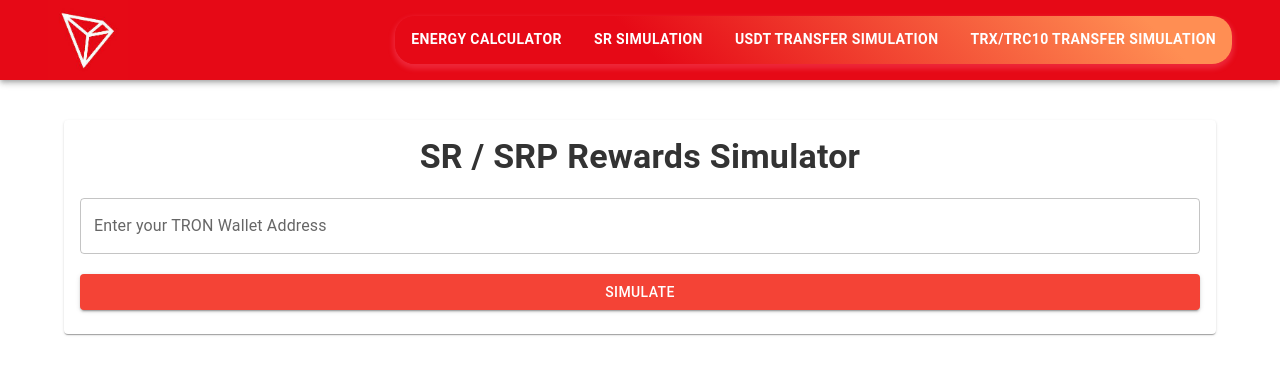
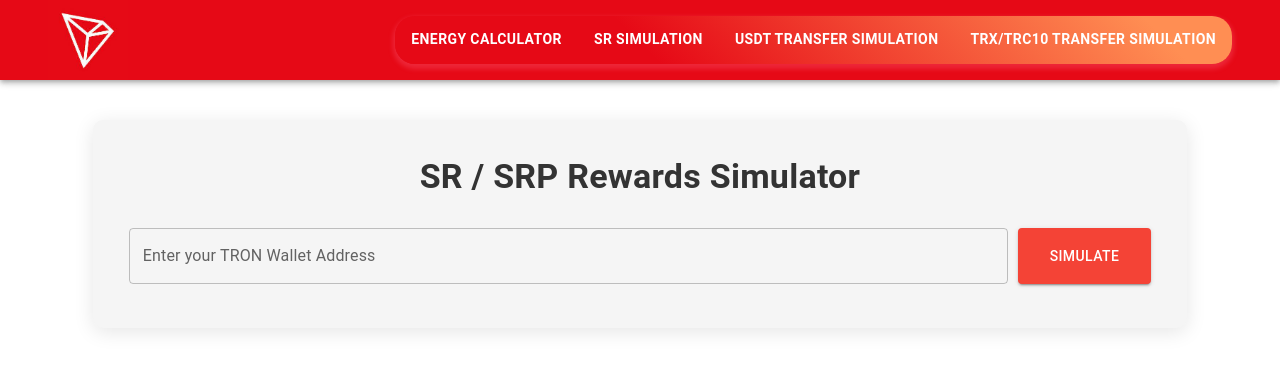
Before and after one commit to aziz1975/tron-dev-tools, a Next.js app: page /sr-simulation in a window 1280 px wide. Shown: the top 374 px of the page. Built offline with nearby package versions, Linux system fonts and the light colour scheme.

Commit message:
improved SRSimulator

```diff
--- a/app/sr-simulation/SRSimulation.tsx
+++ b/app/sr-simulation/SRSimulation.tsx
@@ -90,9 +90,9 @@
       }
 
       const witnessResponse = await axios.get<TronscanWitnessResponse>(API_TRONSCAN_URL, {
-        headers: {
-          "TRON-PRO-API-KEY": process.env.TRON_PRO_API_KEY || "",
-        },
+        // headers: {
+        //   "TRON-PRO-API-KEY": process.env.TRON_PRO_API_KEY || "",
+        // },
       });
 
       const candidates: Witness[] = witnessResponse.data.data.map((witness) => ({
@@ -190,13 +190,13 @@
   };
 
   return (
-    <Container className="container" maxWidth="lg">
-      <Card style={{ maxWidth: '1200px', margin: 'auto', backgroundColor: 'white' }}>
+    <Container className="container" maxWidth="lg" sx={{ padding: '20px' }}>
+      <Card sx={{ maxWidth: '95%', margin: 'auto', backgroundColor: '#f5f5f5', borderRadius: '10px', boxShadow: '0 4px 20px rgba(0, 0, 0, 0.1)', padding: '20px' }}>
         <CardContent>
-          <Typography variant="h4" style={{ color: "#333", textAlign: "center", marginBottom: "20px", fontWeight: "bold" }}>
+          <Typography variant="h4" sx={{ color: "#333", textAlign: "center", marginBottom: "30px", fontWeight: "bold" }}>
             SR / SRP Rewards Simulator
           </Typography>
-          <div className="form-group">
+          <div className="form-group flex flex-row" sx={{ marginBottom: '20px' }}>
             <TextField
               id="tron-address"
               label="Enter your TRON Wallet Address"
@@ -205,47 +205,47 @@
               value={inputAddress}
               onChange={(e) => setInputAddress(e.target.value)}
               placeholder="Enter TRON Wallet Address"
-              style={{ marginBottom: '20px' }}
+              sx={{ marginRight: '10px' }}
             />
-            <Button variant="primary" onClick={fetchSRData} fullWidth>
+            <Button variant="primary" sx={{ width: '150px' }} onClick={fetchSRData}>
               Simulate
             </Button>
           </div>
 
-          {error && <Typography className="error" color="error">{error}</Typography>}
+          {error && <Typography className="error" color="error" sx={{ marginBottom: '20px' }}>{error}</Typography>}
 
           {addressName && (
-            <Typography variant="body1">Name: <strong>{addressName}</strong></Typography>
+            <Typography variant="body1" sx={{ marginBottom: '20px' }}>Name: <strong>{addressName}</strong></Typography>
           )}
 
           {brokerageRatio !== null && (
-            <Typography variant="body1">
-              Brokerage Ratio: <span title="The percentage of rewards retained by the SR/SRP for operational costs">{(brokerageRatio * 100).toFixed(2)}%</span>
+            <Typography variant="body1" sx={{ marginBottom: '20px' }}>
+              Brokerage Ratio: <span  className="font-bold" title="The percentage of rewards retained by the SR/SRP for operational costs">{(brokerageRatio * 100).toFixed(2)}%</span>
             </Typography>
           )}
 
           {rewards && (
             <div>
-              <Typography variant="h5" style={{ color: "#333", marginTop: "20px" }}>Results:</Typography>
+              <Typography variant="h6" sx={{ fontWeight: 'bold', fontSize: '1.2rem', marginTop: '20px' }}>Results:</Typography>
               <Typography variant="body1">Votes needed to become SR: <strong>{srVotesNeeded}</strong></Typography>
               <Typography variant="body1">Votes needed to become SRP: <strong>{srpVotesNeeded}</strong></Typography>
 
-              <Typography variant="h6">Rewards Table:</Typography>
-              <TableContainer component={Paper} style={{ marginTop: '20px' }}>
-                <Table>
+              <Typography variant="h6" sx={{ fontWeight: 'bold', fontSize: '1.2rem',  marginTop: '20px' }}>Rewards Table:</Typography>
+              <TableContainer component={Paper} sx={{ marginTop: '20px', marginBottom: '20px', borderRadius: '10px', overflow: 'hidden' }}>
+                <Table sx={{ minWidth: 650 }}>
                   <TableHead>
-                    <TableRow>
-                      <TableCell>Period</TableCell>
-                      <TableCell title="Rewards from block production before deducting brokerage">Block Rewards (Before Brokerage)</TableCell>
-                      <TableCell title="Rewards from block production after deducting brokerage">Block Rewards (After Brokerage)</TableCell>
-                      <TableCell title="Vote rewards before deducting brokerage">Vote Rewards (Before Brokerage)</TableCell>
-                      <TableCell title="Vote rewards after deducting brokerage">Vote Rewards (After Brokerage)</TableCell>
-                      <TableCell title="Total rewards before deducting brokerage">Total (Before Brokerage)</TableCell>
-                      <TableCell title="Total rewards after deducting brokerage">Total (After Brokerage)</TableCell>
+                    <TableRow sx={{ background: '#f8ece8', color: 'white' }}>
+                      <TableCell sx={{ fontWeight: 'bold', fontSize: '1rem' }}>Period</TableCell>
+                      <TableCell sx={{ fontWeight: 'bold', fontSize: '1rem' }} title="Rewards from block production before deducting brokerage">Block Rewards <br />(Before Brokerage)</TableCell>
+                      <TableCell sx={{ fontWeight: 'bold', fontSize: '1rem' }} title="Rewards from block production after deducting brokerage">Block Rewards <br />(After Brokerage)</TableCell>
+                      <TableCell sx={{ fontWeight: 'bold', fontSize: '1rem' }} title="Vote rewards before deducting brokerage">Vote Rewards <br />(Before Brokerage)</TableCell>
+                      <TableCell sx={{ fontWeight: 'bold', fontSize: '1rem' }} title="Vote rewards after deducting brokerage">Vote Rewards <br />(After Brokerage)</TableCell>
+                      <TableCell sx={{ fontWeight: 'bold', fontSize: '1rem' }} title="Total rewards before deducting brokerage">Total <br />(Before Brokerage)</TableCell>
+                      <TableCell sx={{ fontWeight: 'bold', fontSize: '1rem' }} title="Total rewards after deducting brokerage">Total <br />(After Brokerage)</TableCell>
                     </TableRow>
                   </TableHead>
                   <TableBody>
-                    <TableRow>
+                    <TableRow sx={{ '&:hover': { backgroundColor: '#f5f5f5' } }}>
                       <TableCell>Daily</TableCell>
                       <TableCell>{formatNumberWithCommas(rewards.daily.blockBeforeBrokerage)} TRX<br />({calculateUSD(rewards.daily.blockBeforeBrokerage)})</TableCell>
                       <TableCell>{formatNumberWithCommas(rewards.daily.blockAfterBrokerage)} TRX<br />({calculateUSD(rewards.daily.blockAfterBrokerage)})</TableCell>
@@ -254,7 +254,7 @@
                       <TableCell>{formatNumberWithCommas(rewards.daily.totalBeforeBrokerage)} TRX<br />({calculateUSD(rewards.daily.totalBeforeBrokerage)})</TableCell>
                       <TableCell>{formatNumberWithCommas(rewards.daily.totalAfterBrokerage)} TRX<br />({calculateUSD(rewards.daily.totalAfterBrokerage)})</TableCell>
                     </TableRow>
-                    <TableRow>
+                    <TableRow sx={{ '&:hover': { backgroundColor: '#f5f5f5' } }}>
                       <TableCell>Monthly</TableCell>
                       <TableCell>{formatNumberWithCommas(rewards.monthly.blockBeforeBrokerage)} TRX<br />({calculateUSD(rewards.monthly.blockBeforeBrokerage)})</TableCell>
                       <TableCell>{formatNumberWithCommas(rewards.monthly.blockAfterBrokerage)} TRX<br />({calculateUSD(rewards.monthly.blockAfterBrokerage)})</TableCell>
```
